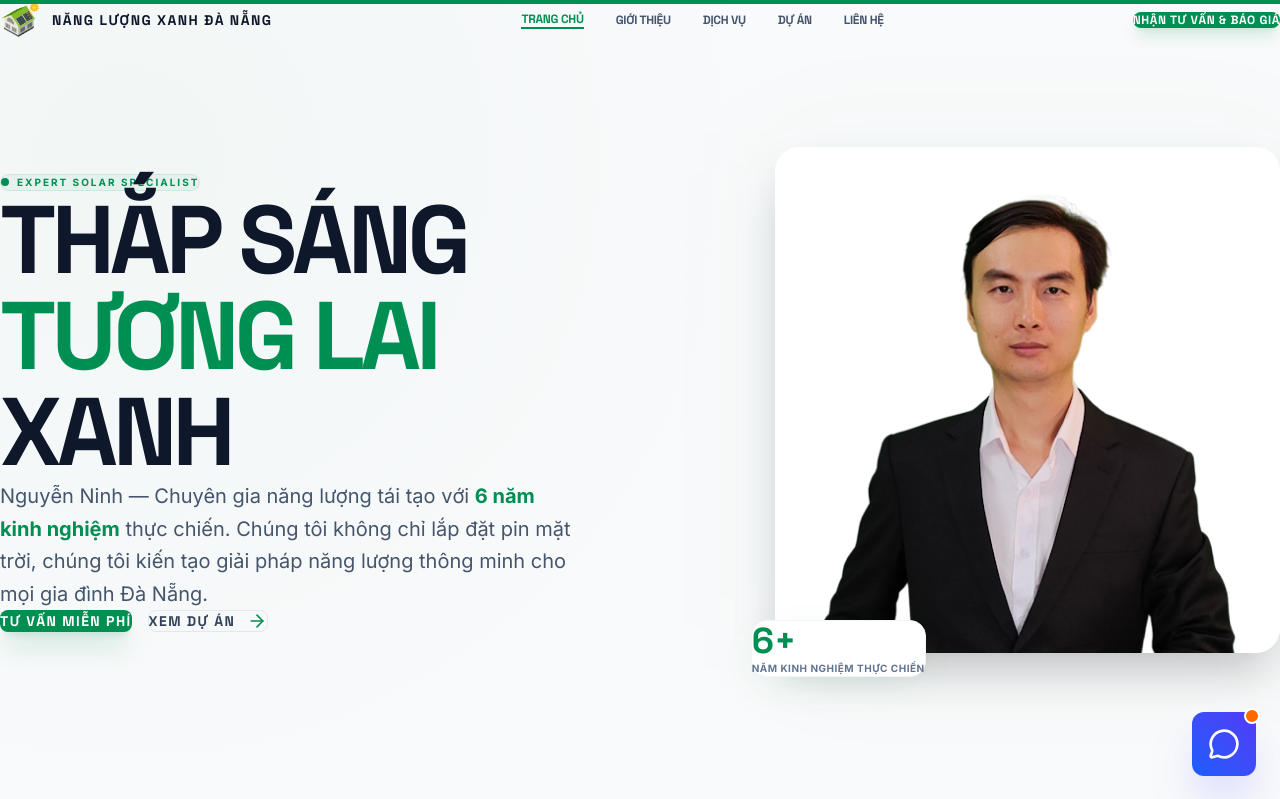
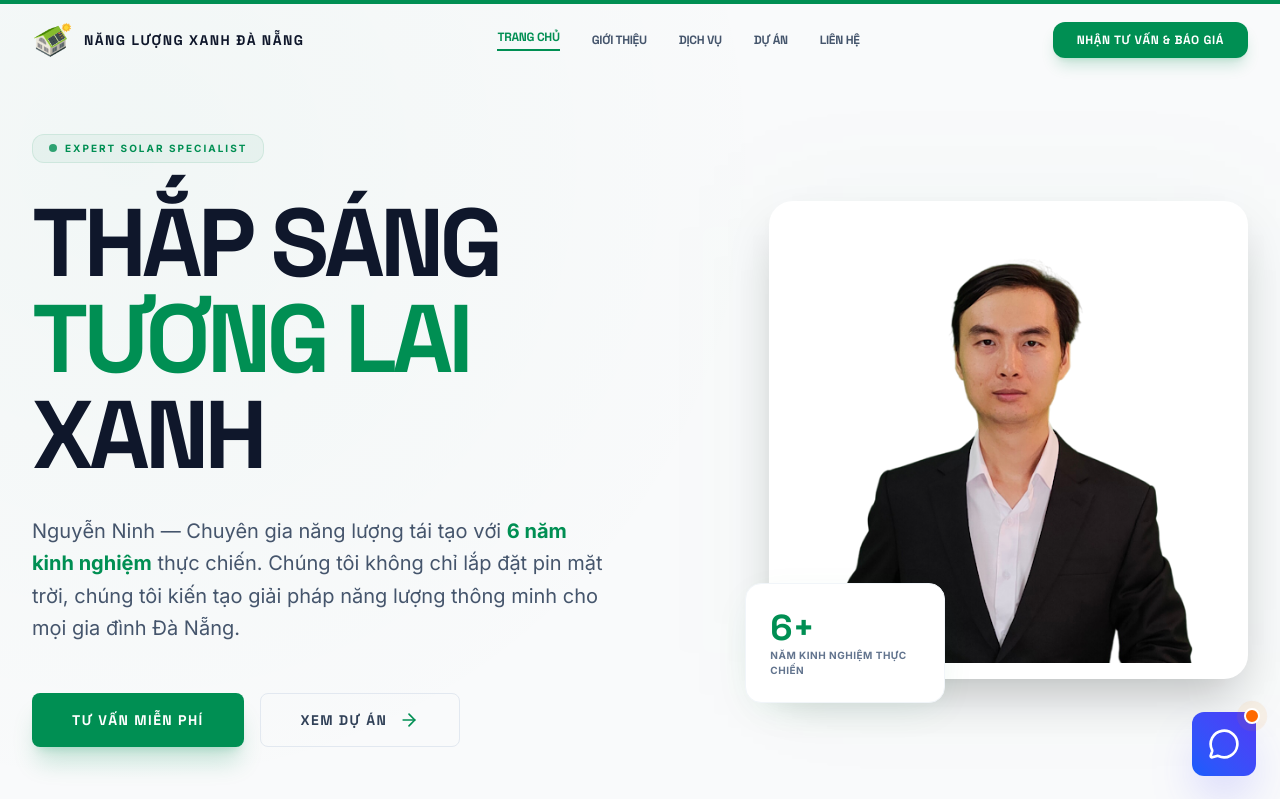
Before and after one commit to anninh1910/nang-luong-xanh-nextjs, a Next.js app: page / in a window 1280 px wide. Shown: the top 799 px of the page. Built offline with nearby package versions, Linux system fonts and the light colour scheme.

Commit message:
Fix layout alignment: Reorder @import rules in globals.css to ensure valid CSS structure and centered containers

```diff
--- a/app/globals.css
+++ b/app/globals.css
@@ -1,6 +1,5 @@
 @import url('https://fonts.googleapis.com/css2?family=Space+Grotesk:wght@300;400;500;600;700;800;900&family=Inter:wght@300;400;500;600;700&display=swap');
 @import url('https://fonts.googleapis.com/css2?family=Material+Symbols+Outlined:opsz,wght,FILL,GRAD@20..48,100..700,0..1,-50..200&display=swap');
-
 @import "tailwindcss";
 
 @theme {
@@ -27,13 +26,6 @@
   --radius-full: 0.75rem;
 }
 
-* {
-  box-sizing: border-box;
-  padding: 0;
-  margin: 0;
-}
-
-html,
 body {
   max-width: 100vw;
   overflow-x: hidden;
```
